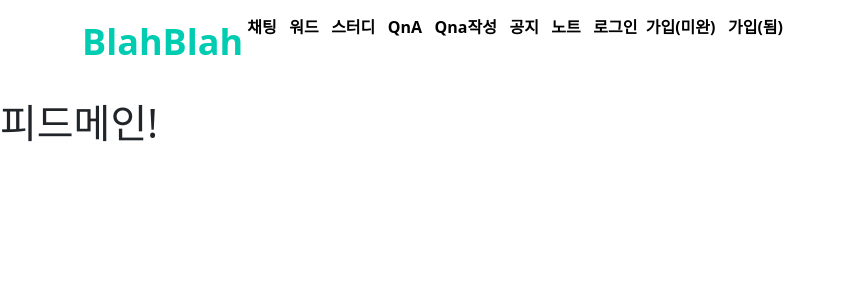
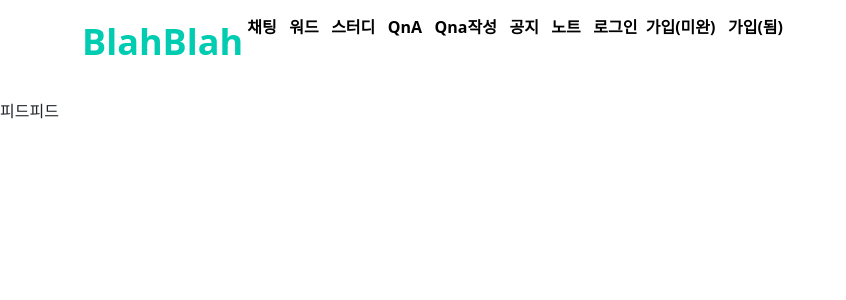
Before and after one commit to damwon/BlahBlah, a Next.js app in the folder FE/blahblah/: page /feed in a window 1280 px wide. Shown: the top 300 px of the page, without its empty margins (0-846 px from the left). Built offline with nearby package versions, Linux system fonts and the light colour scheme.

Commit message:
fe/feat/feedTest2

```diff
--- a/FE/blahblah/pages/feed/index.tsx
+++ b/FE/blahblah/pages/feed/index.tsx
@@ -1,7 +1,7 @@
 export default function Index() {
   return (
     <>
-    <h1>피드메인!</h1>
+    피드피드
     </>
   )
 }
```
